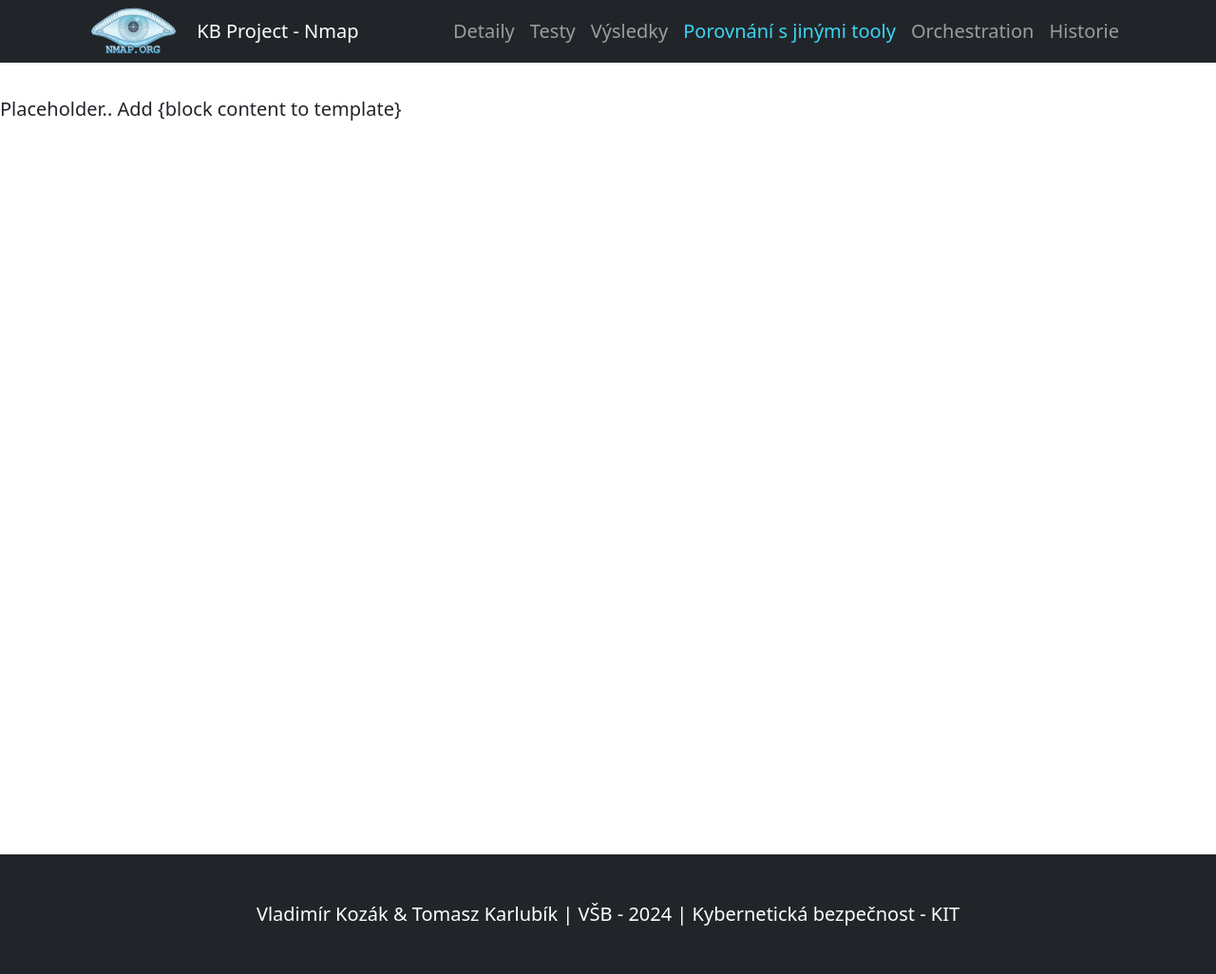
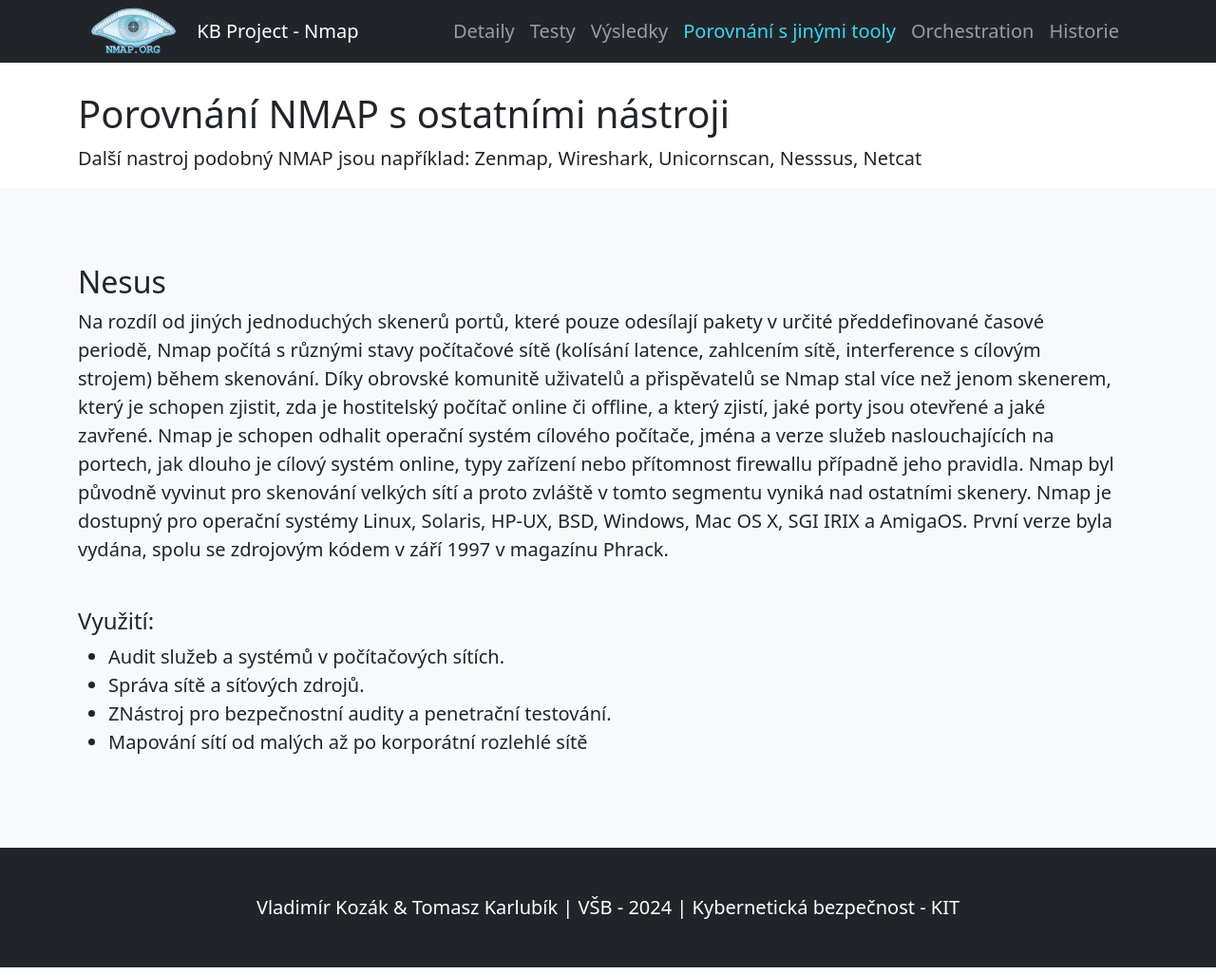
Before and after one commit to monkemon/vsb-nmap, a Django app: page /nmap/others in a window 1280 px wide. Shown: the whole page at 95% size. Run offline with Django 5.2, Linux system fonts and the light colour scheme; some libraries are stand-ins or nearby versions.

Commit message:
First content added, to OtherTools

```diff
--- a/src/nmap/nmap_site/templates/nmap_site/site_othertools.html
+++ b/src/nmap/nmap_site/templates/nmap_site/site_othertools.html
@@ -2,3 +2,46 @@
 
 
 {% block title %} NMAP - Ostatní nástroje {% endblock %}
+
+
+
+
+{% block content %}
+
+
+
+<div class="container pt-5">
+    <h1 class="pt-5">Porovnání NMAP s ostatními nástroji</h1>
+    <p class="lead">Další nastroj podobný NMAP jsou například: Zenmap, Wireshark,  Unicornscan, <b>Nesssus</b>, Netcat </p>
+  </div>
+
+
+        <section class="aboutSection bg-light" id="about">
+            <div class="container px-6 w-100">
+                <div class="row gx-4 justify-content-center w-100">
+                    <div class="col-md-8 w-100">
+                        <h2>Nesus</h2>
+                        <p>Na rozdíl od jiných jednoduchých skenerů portů, které pouze odesílají pakety
+                            v určité předdefinované časové periodě, Nmap počítá s různými stavy počítačové
+                            sítě (kolísání latence, zahlcením sítě, interference s cílovým strojem)
+                            během skenování. Díky obrovské komunitě uživatelů a přispěvatelů se Nmap stal více než jenom
+                            skenerem, který je schopen zjistit, zda je hostitelský počítač online či offline, a který zjistí,
+                            jaké porty jsou otevřené a jaké zavřené. Nmap je schopen odhalit operační systém cílového počítače,
+                            jména a verze služeb naslouchajících na portech, jak dlouho je cílový systém online, typy zařízení
+                            nebo přítomnost firewallu případně jeho pravidla. Nmap byl původně vyvinut pro skenování velkých sítí a
+                            proto zvláště v tomto segmentu vyniká nad ostatními skenery.
+                            Nmap je dostupný pro operační systémy Linux, Solaris, HP-UX, BSD, Windows, Mac OS X, SGI IRIX a AmigaOS.
+                            První verze byla vydána, spolu se zdrojovým kódem v září 1997 v magazínu Phrack.</p>
+                            <br>
+                        <h4>Využití:</h4>
+                        <ul>
+                            <li>Audit služeb a systémů v počítačových sítích.</li>
+                            <li>Správa sítě a síťových zdrojů.</li>
+                            <li>ZNástroj pro bezpečnostní audity a penetrační testování.</li>
+                            <li>Mapování sítí od malých až po korporátní rozlehlé sítě</li>
+                        </ul>
+                    </div>
+                </div>
+            </div>
+        </section>
+{% endblock %}
```
